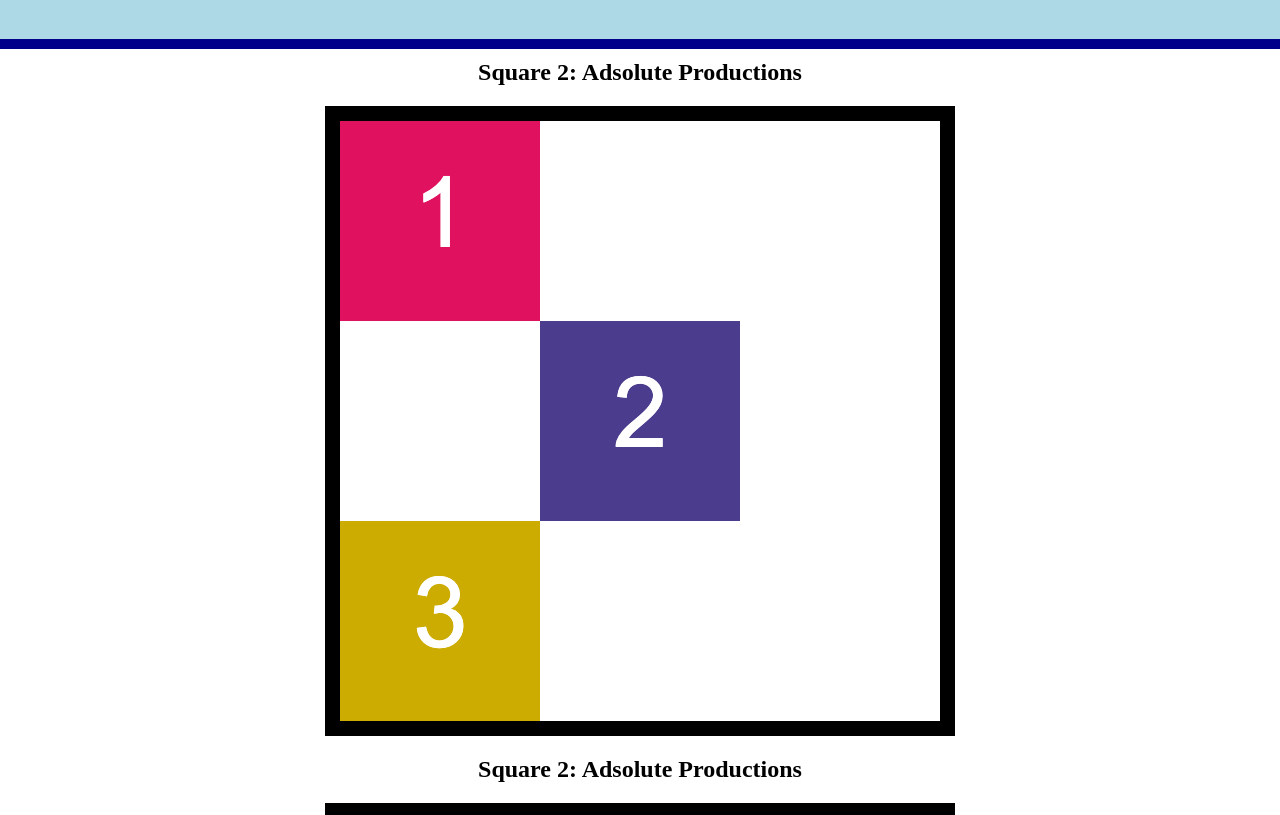
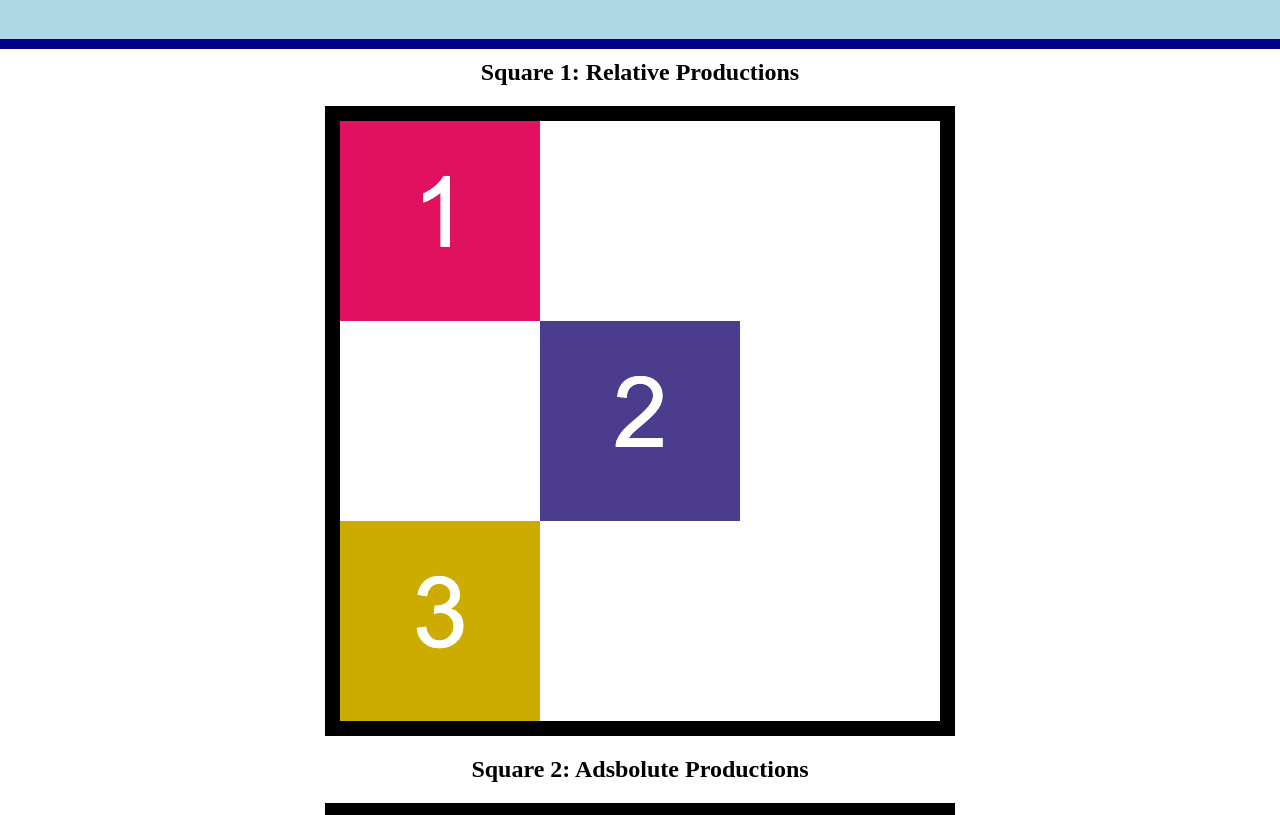
Before and after one commit to Pannananda/05-Css-Prositioning, a plain HTML site: page index.html in a window 1280 px wide. Shown: the part 61-876 px from the top of the page. Drawn offline with Linux system fonts and the light colour scheme; files that its build step writes are made by us from their sources.

Commit message:
new text

```diff
--- a/index.html
+++ b/index.html
@@ -4,7 +4,7 @@
     <head>
         <meta charset="UTF-8">
         <title>CSS Productions</title>
-        <link rel="stylesheet" href="style.css">
+        <link rel="stylesheet" href="./assets/images/css/style.css">
     </head>
 
     <body>
@@ -14,7 +14,7 @@
 
         <main>
             <section>
-                <h2>Square 2: Adsolute Productions</h2>
+                <h2>Square 1: Relative Productions</h2>
                 <div class="containiner absolute-container">
                     <img src="./assets/images/image-1.png" alt="box with number 1"/>
                     <img id="relative-box-2"src="./assets/images/image-2.png" alt="box with number 2"/>
@@ -23,7 +23,7 @@
             </section>
 
             <section>
-                <h2>Square 2: Adsolute Productions</h2>
+                <h2>Square 2: Adsbolute Productions</h2>
                 <div class="containiner absolute-container">
                     <img src="./assets/images/image-1.png" alt="box with number 1"/>
                     <img id="absolute-box-2"src="./assets/images/image-2.png" alt="box with number 2"/>
```
